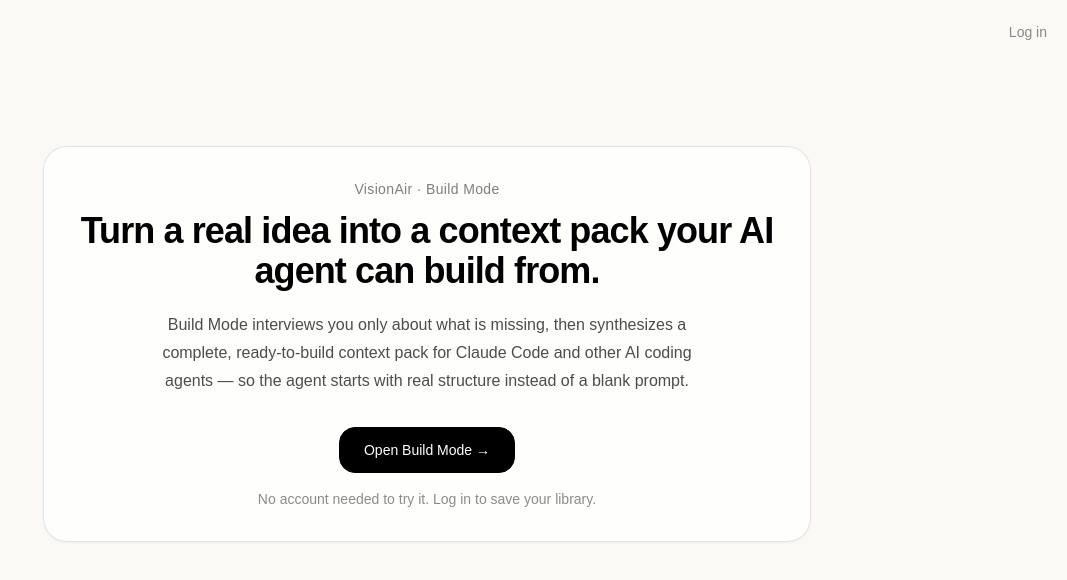
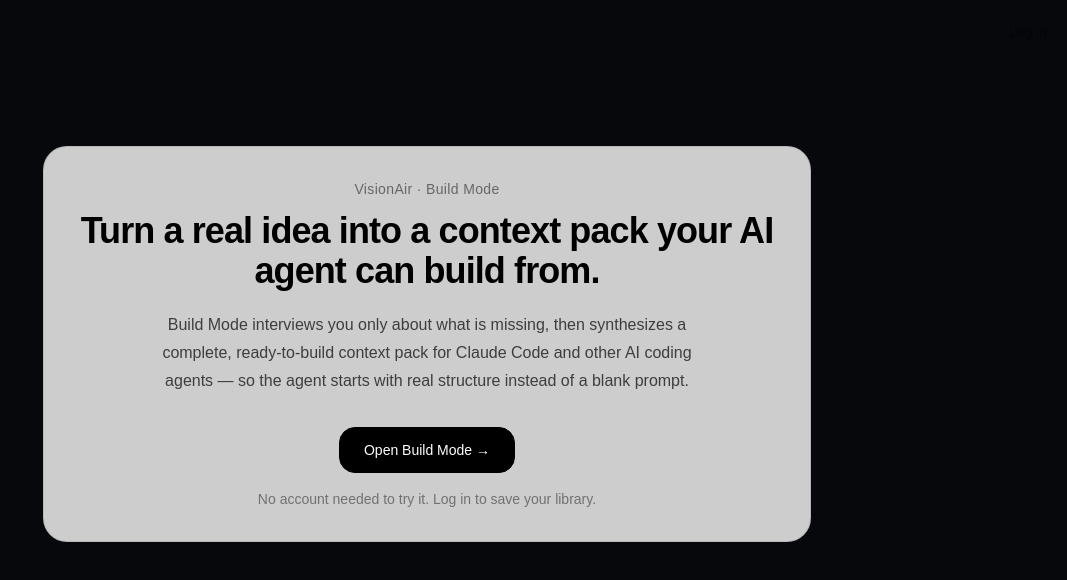
Before and after one commit to JSErmert/visionair, a Next.js app: page / in a window 1280 px wide. Shown: the top 580 px of the page, without its empty margins (213-1280 px from the left). Built offline with nearby package versions, Linux system fonts and the light colour scheme.

Commit message:
feat(theme): ThemeProvider + no-flash script + layout wiring

```diff
--- a/app/layout.tsx
+++ b/app/layout.tsx
@@ -1,6 +1,7 @@
 import './globals.css'
 import type { Metadata } from 'next'
 import { ReactNode } from 'react'
+import { ThemeProvider } from '@/lib/theme/ThemeProvider'
 
 export const metadata: Metadata = {
   title: 'VisionAir',
@@ -8,14 +9,15 @@
     'A guided intelligence environment that helps capable but unclear people turn what they already carry into a structured, trustworthy path they can begin building.',
 }
 
-type RootLayoutProps = {
-  children: ReactNode
-}
+const NO_FLASH = `(function(){try{var s=localStorage.getItem('visionair-theme');if(!s)return;var o=JSON.parse(s);var h=document.documentElement;if(o.theme==='light'||o.theme==='dark')h.dataset.theme=o.theme;h.dataset.aurora=o.aurora?'on':'off';if(/^#[0-9a-fA-F]{6}$/.test(o.primary))h.style.setProperty('--aurora-1',o.primary);if(/^#[0-9a-fA-F]{6}$/.test(o.secondary))h.style.setProperty('--aurora-2',o.secondary);}catch(e){}})();`
 
-export default function RootLayout({ children }: RootLayoutProps) {
+export default function RootLayout({ children }: { children: ReactNode }) {
   return (
-    <html lang="en">
-      <body>{children}</body>
+    <html lang="en" data-theme="dark" data-aurora="on" suppressHydrationWarning>
+      <body>
+        <script dangerouslySetInnerHTML={{ __html: NO_FLASH }} />
+        <ThemeProvider>{children}</ThemeProvider>
+      </body>
     </html>
   )
 }
--- /dev/null
+++ b/lib/theme/ThemeProvider.tsx
@@ -0,0 +1,59 @@
+// lib/theme/ThemeProvider.tsx
+'use client';
+import { createContext, useContext, useEffect, useState, ReactNode } from 'react';
+import { ThemeSettings, DEFAULTS, STORAGE_KEY, parseSettings, serialize, applyToDocument } from './settings';
+
+type ThemeCtx = {
+  settings: ThemeSettings;
+  setTheme: (t: ThemeSettings['theme']) => void;
+  toggleAurora: () => void;
+  setPrimary: (hex: string) => void;
+  setSecondary: (hex: string) => void;
+};
+
+const Ctx = createContext<ThemeCtx | null>(null);
+
+export function ThemeProvider({ children }: { children: ReactNode }) {
+  // Start at DEFAULTS so SSR and the first client render MATCH (no hydration
+  // mismatch for theme-dependent children like Aurora). Hydrate from storage in
+  // an effect after mount. The no-flash script already fixed the <html> visuals
+  // before paint, so the base theme never flashes; the apply-effect is gated on
+  // `mounted` so it never stomps the script's value with DEFAULTS.
+  const [settings, setSettings] = useState<ThemeSettings>(DEFAULTS);
+  const [mounted, setMounted] = useState(false);
+
+  useEffect(() => {
+    try {
+      setSettings(parseSettings(localStorage.getItem(STORAGE_KEY)));
+    } catch {
+      // storage unavailable — keep DEFAULTS
+    }
+    setMounted(true);
+  }, []);
+
+  useEffect(() => {
+    if (!mounted) return;
+    applyToDocument(settings, document.documentElement);
+    try {
+      localStorage.setItem(STORAGE_KEY, serialize(settings));
+    } catch {
+      // storage unavailable — best-effort
+    }
+  }, [settings, mounted]);
+
+  const value: ThemeCtx = {
+    settings,
+    setTheme: (theme) => setSettings((s) => ({ ...s, theme })),
+    toggleAurora: () => setSettings((s) => ({ ...s, aurora: !s.aurora })),
+    setPrimary: (primary) => setSettings((s) => ({ ...s, primary })),
+    setSecondary: (secondary) => setSettings((s) => ({ ...s, secondary })),
+  };
+
+  return <Ctx.Provider value={value}>{children}</Ctx.Provider>;
+}
+
+export function useTheme(): ThemeCtx {
+  const ctx = useContext(Ctx);
+  if (!ctx) throw new Error('useTheme must be used within ThemeProvider');
+  return ctx;
+}
```
Also changed, not shown: 1 other file (tests, documents, lock files or other folders).
